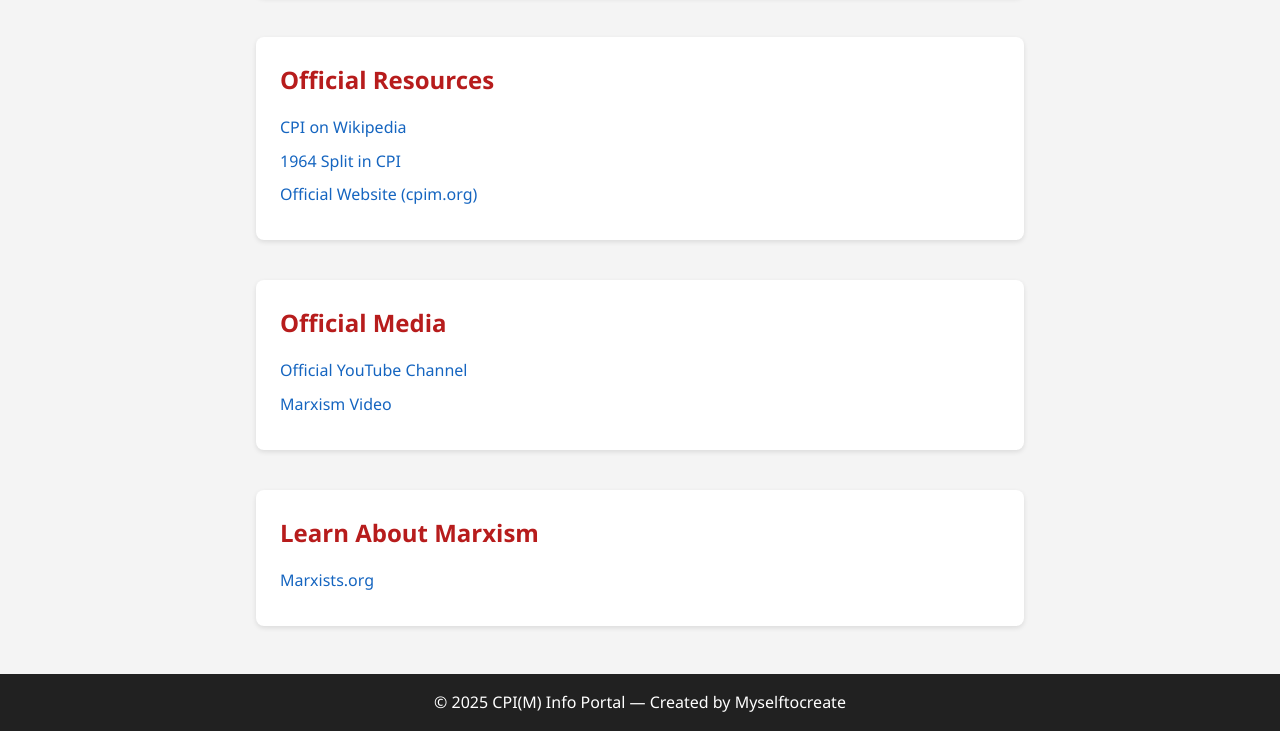
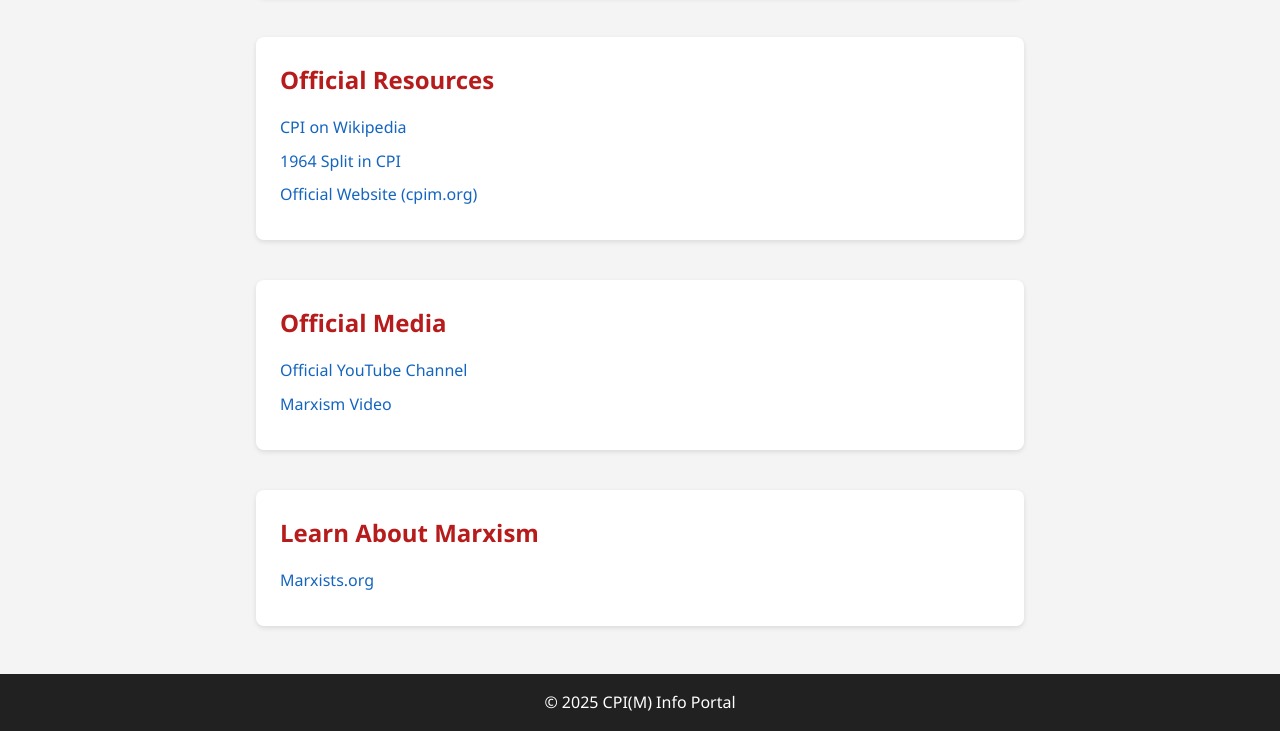
Before and after one commit to Myselftocreate/CPI, a plain HTML site: page index.html in a window 1280 px wide. Shown: the part 390-1121 px from the top of the page. Drawn offline with Linux system fonts and the light colour scheme.

Commit message:
Update index.html

```diff
--- a/index.html
+++ b/index.html
@@ -55,7 +55,7 @@
   </main>
 
   <footer>
-    <p>© 2025 CPI(M) Info Portal — Created by Myselftocreate</p>
+    <p>© 2025 CPI(M) Info Portal </p>
   </footer>
 </body>
 </html>
```
